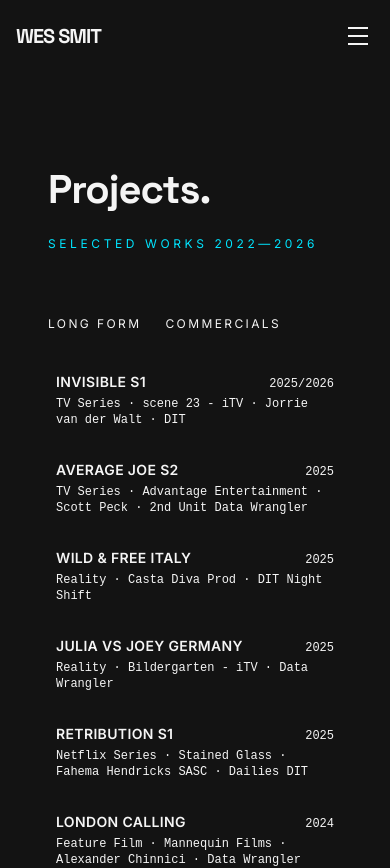
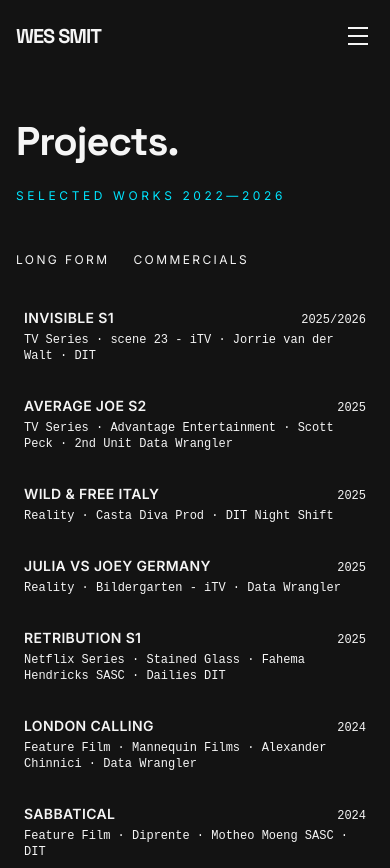
Before and after one commit to wessmit99-dev/DIT-Portfolio, a React (Vite) app: page /projects in a window 390 px wide. Shown: the top 868 px of the page. Built offline with nearby package versions, Linux system fonts and the light colour scheme.

Commit message:
feat: responsive padding for projects page

```diff
--- a/src/pages/projects/ProjectList.tsx
+++ b/src/pages/projects/ProjectList.tsx
@@ -103,7 +103,7 @@
 
   return (
     <div
-      className="max-w-screen-2xl mx-auto px-12 pb-24"
+      className="max-w-screen-2xl mx-auto px-4 sm:px-12 pb-12 sm:pb-24"
       style={{ backgroundColor: 'var(--color-canvas)' }}
     >
       {/* Section toggle header */}
--- a/src/pages/projects/ProjectsHero.tsx
+++ b/src/pages/projects/ProjectsHero.tsx
@@ -6,7 +6,7 @@
 export default function ProjectsHero({ headline, subheadline }: ProjectsHeroProps) {
   return (
     <div
-      className="px-12 pt-40 pb-16"
+      className="px-4 sm:px-12 pt-28 sm:pt-40 pb-12 sm:pb-16"
       style={{ backgroundColor: '#131313', maxWidth: '1920px', margin: '0 auto' }}
     >
       <h1
```
